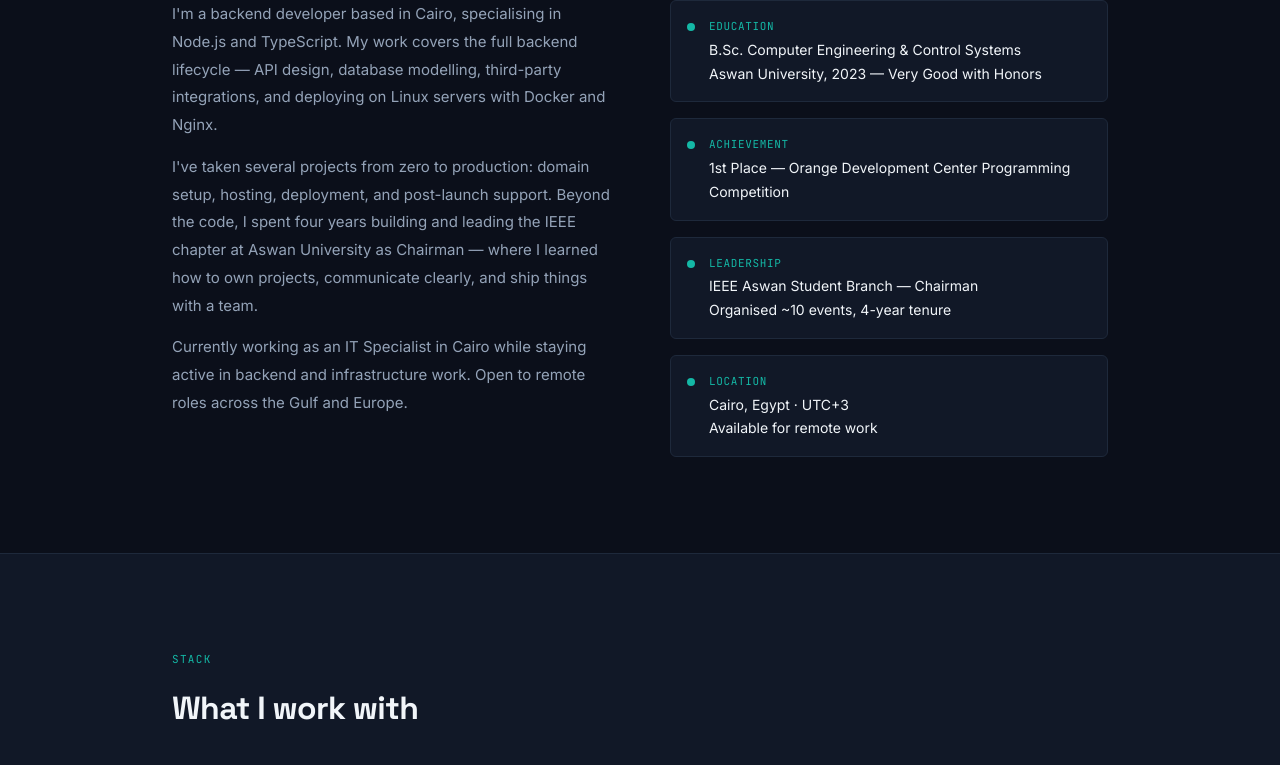
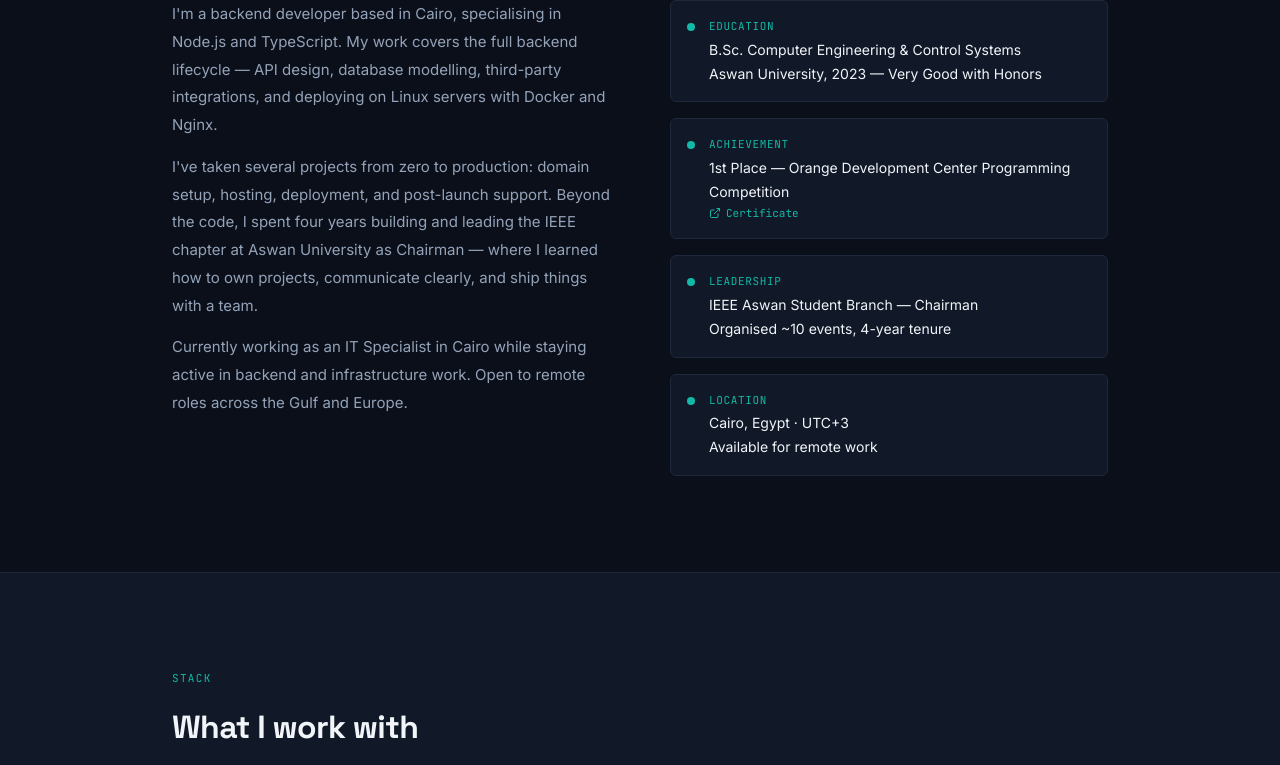
Before and after one commit to yusufhalby/portfolio, a React (Vite) app: page / in a window 1280 px wide. Shown: the part 1021-1786 px from the top of the page. Built offline with nearby package versions, Linux system fonts and the light colour scheme.

Commit message:
feat: enhance About section with external link for achievement certificate

```diff
--- a/src/components/About.jsx
+++ b/src/components/About.jsx
@@ -1,3 +1,5 @@
+import { ExternalLinkIcon } from './Projects.jsx'
+
 export default function About() {
   return (
     <section id="about">
@@ -34,7 +36,16 @@ export default function About() {
               <div className="fact-dot"></div>
               <div>
                 <div className="fact-label">Achievement</div>
-                <div className="fact-val">1st Place — Orange Development Center Programming Competition</div>
+                <div className="fact-val">1st Place — Orange Development Center Programming Competition
+                  <div className="proj-links">
+
+                    <a href="https://drive.google.com/file/d/1tgg3YwWg_ftMlvFYz1mYDrzSaOX97BAJ/view?usp=sharing" target="_blank" className="proj-link" key="Certificate">
+                      <ExternalLinkIcon />
+                      Certificate
+                    </a>
+
+                  </div>
+                </div>
               </div>
             </div>
             <div className="fact">
--- a/src/components/Projects.jsx
+++ b/src/components/Projects.jsx
@@ -17,7 +17,7 @@ function ArrowExternalIcon() {
   )
 }
 
-function ExternalLinkIcon() {
+export function ExternalLinkIcon() {
   return (
     <svg viewBox="0 0 24 24">
       <path d="M18 13v6a2 2 0 01-2 2H5a2 2 0 01-2-2V8a2 2 0 012-2h6" />
```
